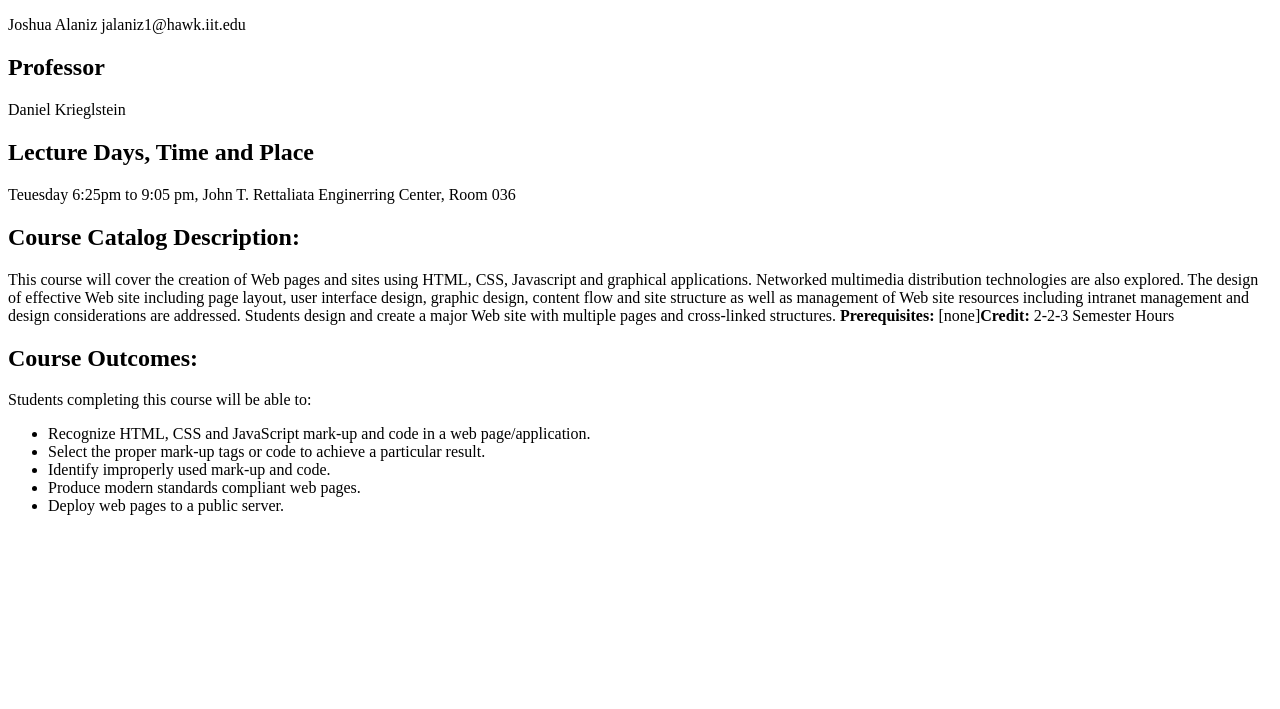
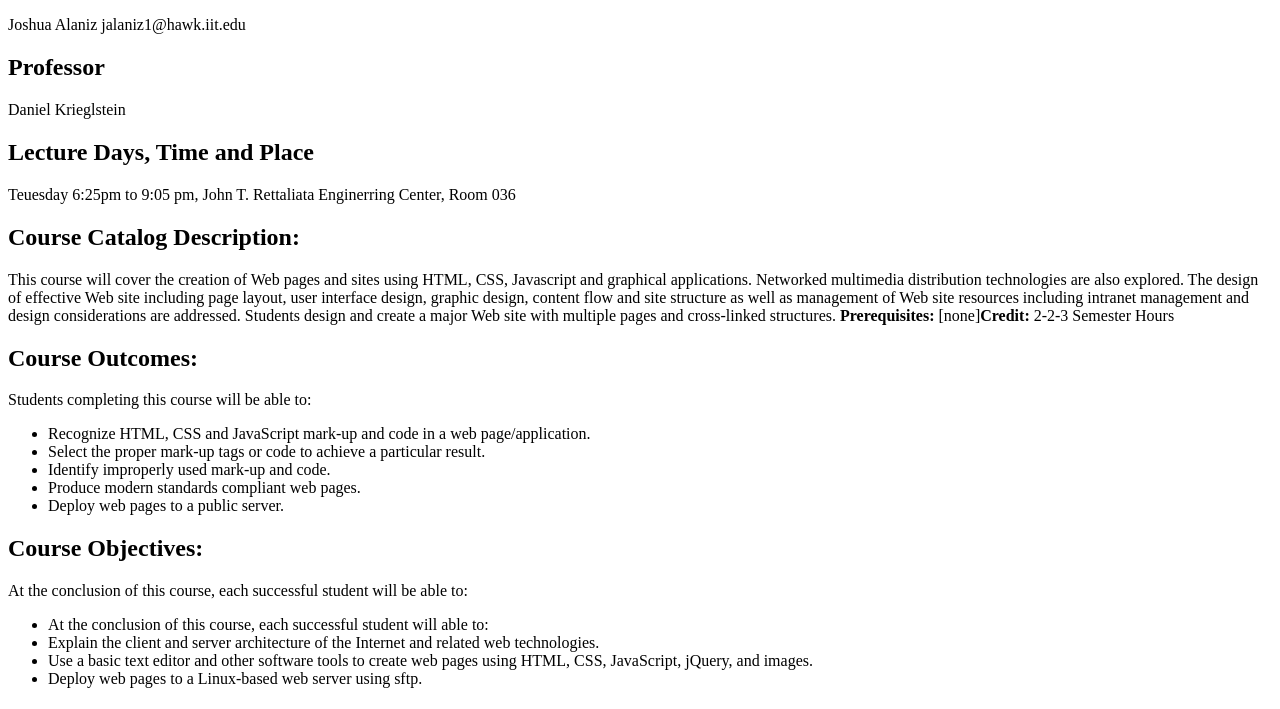
Before and after one commit to jalaniz-sys/lab2, a plain HTML site: page index.html in a window 1280 px wide. Shown: the part 91-800 px from the top of the page. Drawn offline with Linux system fonts and the light colour scheme.

Commit message:
added second unordered list

```diff
--- a/index.html
+++ b/index.html
@@ -58,5 +58,25 @@ Produce modern standards compliant web pages.
 Deploy web pages to a public server.
 </li>
 </ul>
+<h2>
+Course Objectives:
+</h2>
+<p>
+At the conclusion of this course, each successful student will be able to:
+</p>
+<ul>
+<li>
+At the conclusion of this course, each successful student will able to:
+</li>
+<li>
+Explain the client and server architecture of the Internet and related web technologies.
+</li>
+<li>
+Use a basic text editor and other software tools to create web pages using HTML, CSS, JavaScript, jQuery, and images.
+</li>
+<li>
+Deploy web pages to a Linux-based web server using sftp.
+</li>
+</ul>
 
 </HTML>
```
